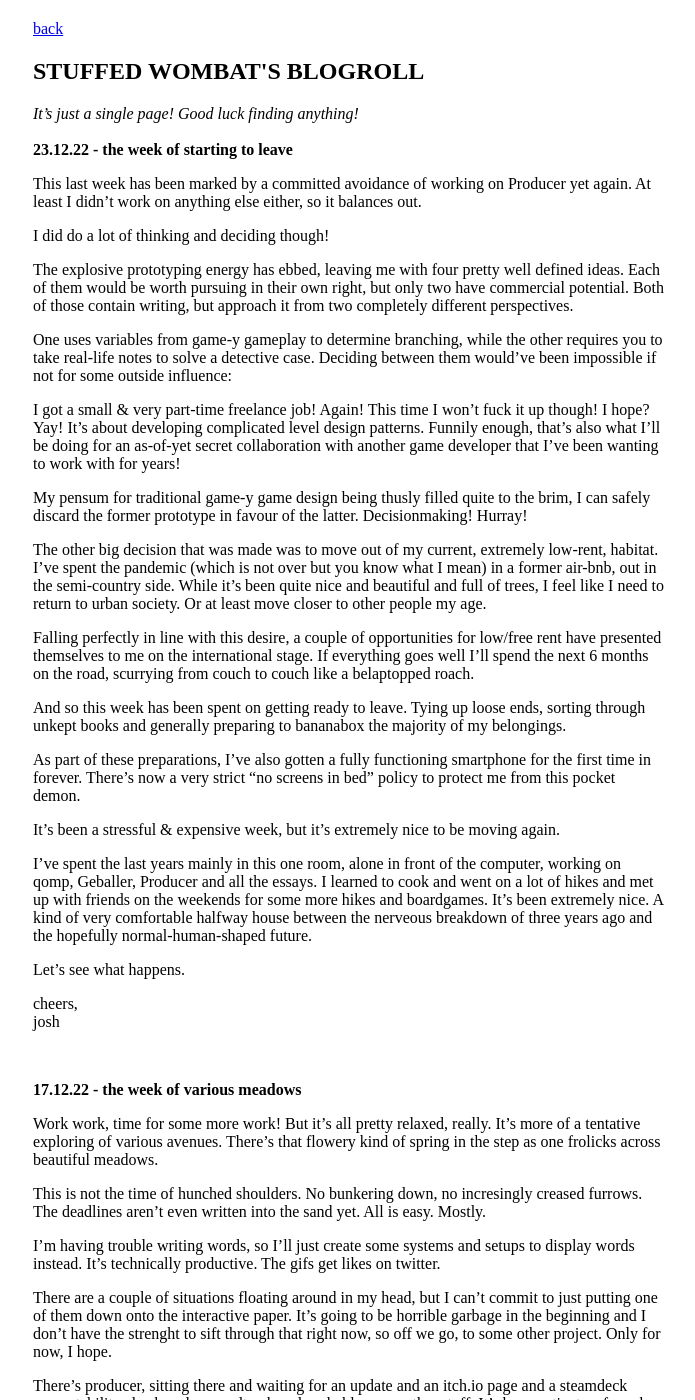
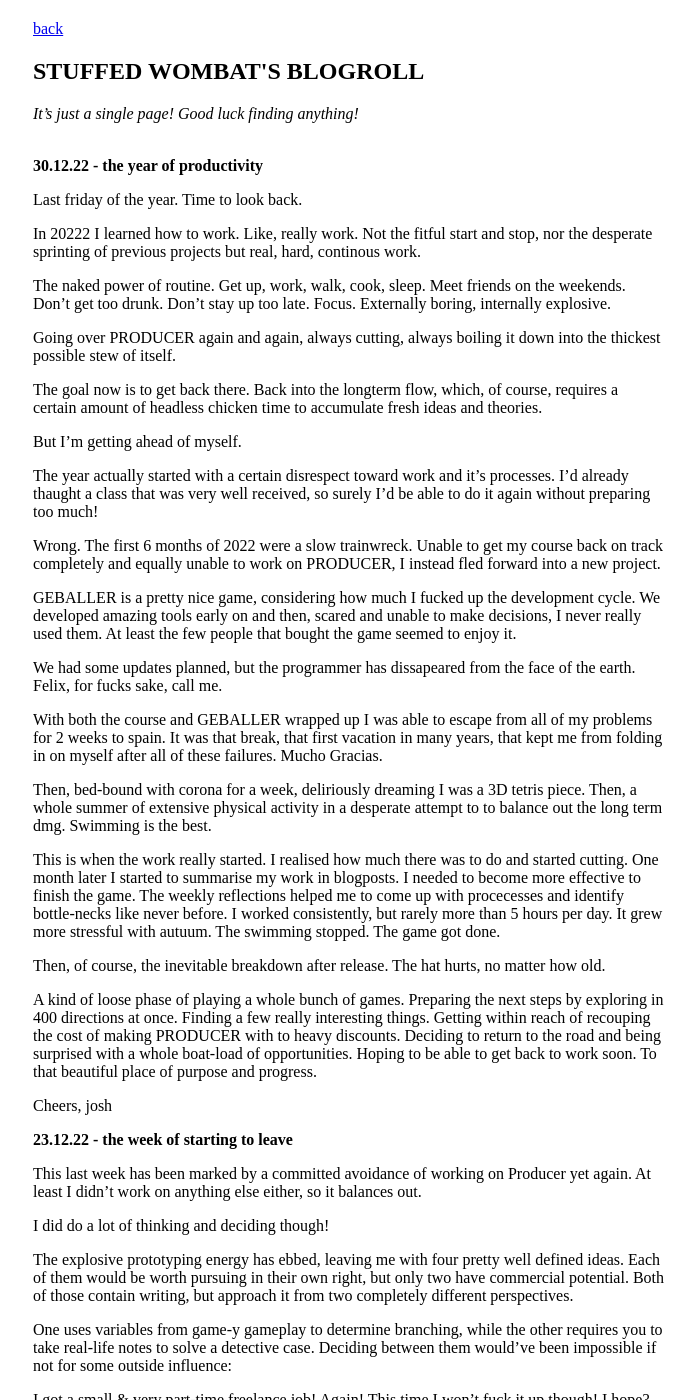
Before and after one commit to stuffedwombat/stuffedwombat.github.io, a Jekyll site: the page built from blogroll.md, in a window 1280 px wide and 1400 px high. Shown: the whole window, without its empty margins (291-986 px from the left). Built offline with Jekyll 4.4.1, drawn with Linux system fonts in a browser that asks for light colours; our own code applies the rules of GitHub Pages for plain Markdown files; comment, search, counter and statistics services are not loaded.

Commit message:
Update blogroll.md

```diff
--- a/blogroll.md
+++ b/blogroll.md
@@ -2,6 +2,43 @@
 <h2>STUFFED WOMBAT'S BLOGROLL</h2>
 <i>It's just a single page! Good luck finding anything!</i>
 <br><br>
+
+**30.12.22 - the year of productivity**
+
+Last friday of the year. Time to look back.
+
+In 20222 I learned how to work. Like, really work. Not the fitful start and stop, nor the desperate sprinting of previous projects but real, hard, continous work.
+
+The naked power of routine. Get up, work, walk, cook, sleep. Meet friends on the weekends. Don't get too drunk. Don't stay up too late. Focus. Externally boring,  internally explosive.
+
+Going over PRODUCER again and again, always cutting, always boiling it down into the thickest possible stew of itself.
+
+The goal now is to get back there. Back into the longterm flow, which, of course, requires a certain amount of headless chicken time to accumulate fresh ideas and theories.
+
+But I'm getting ahead of myself.
+
+The year actually started with a certain disrespect toward work and it's processes. I'd already thaught a class that was very well received, so surely I'd be able to do it again without preparing too much!
+
+Wrong. The first 6 months of 2022 were a slow trainwreck. Unable to get my course back on track completely and equally unable to work on PRODUCER, I instead fled forward into a new project.
+
+GEBALLER is a pretty nice game, considering how much I fucked up the development cycle. We developed amazing tools early on and then, scared and unable to make decisions, I never really used them. At least the few people that bought the game seemed to enjoy it.
+
+We had some updates planned, but the programmer has dissapeared from the face of the earth. Felix, for fucks sake, call me.
+
+With both the course and GEBALLER wrapped up I was able to escape from all of my problems for 2 weeks to spain. It was that break, that first vacation in many years, that kept me from folding in on myself after all of these failures. Mucho Gracias.
+
+Then, bed-bound with corona for a week, deliriously dreaming I was a 3D tetris piece. Then, a whole summer of extensive physical activity in a desperate attempt to to balance out the long term dmg. Swimming is the best.
+
+This is when the work really started. I realised how much there was to do and started cutting. One month later I started to summarise my work in blogposts. I needed to become more effective to finish the game. The weekly reflections helped me to come up with procecesses and identify bottle-necks like never before. I worked consistently, but rarely more than 5 hours per day. It grew more stressful with autuum. The swimming stopped. The game got done.
+
+Then, of course, the inevitable breakdown after release. The hat hurts, no matter how old.
+
+A kind of loose phase of playing a whole bunch of games. Preparing the next steps by exploring in 400 directions at once. Finding a few really interesting things. Getting within reach of recouping the cost of making PRODUCER with to heavy discounts. Deciding to return to the road and being surprised with a whole boat-load of opportunities. Hoping to be able to get back to work soon. To that beautiful place of purpose and progress.
+
+Cheers,
+josh
+
+
 **23.12.22 - the week of starting to leave**
 
 This last week has been marked by a committed avoidance of working on Producer yet again. At least I didn't work on anything else either, so it balances out.
```
